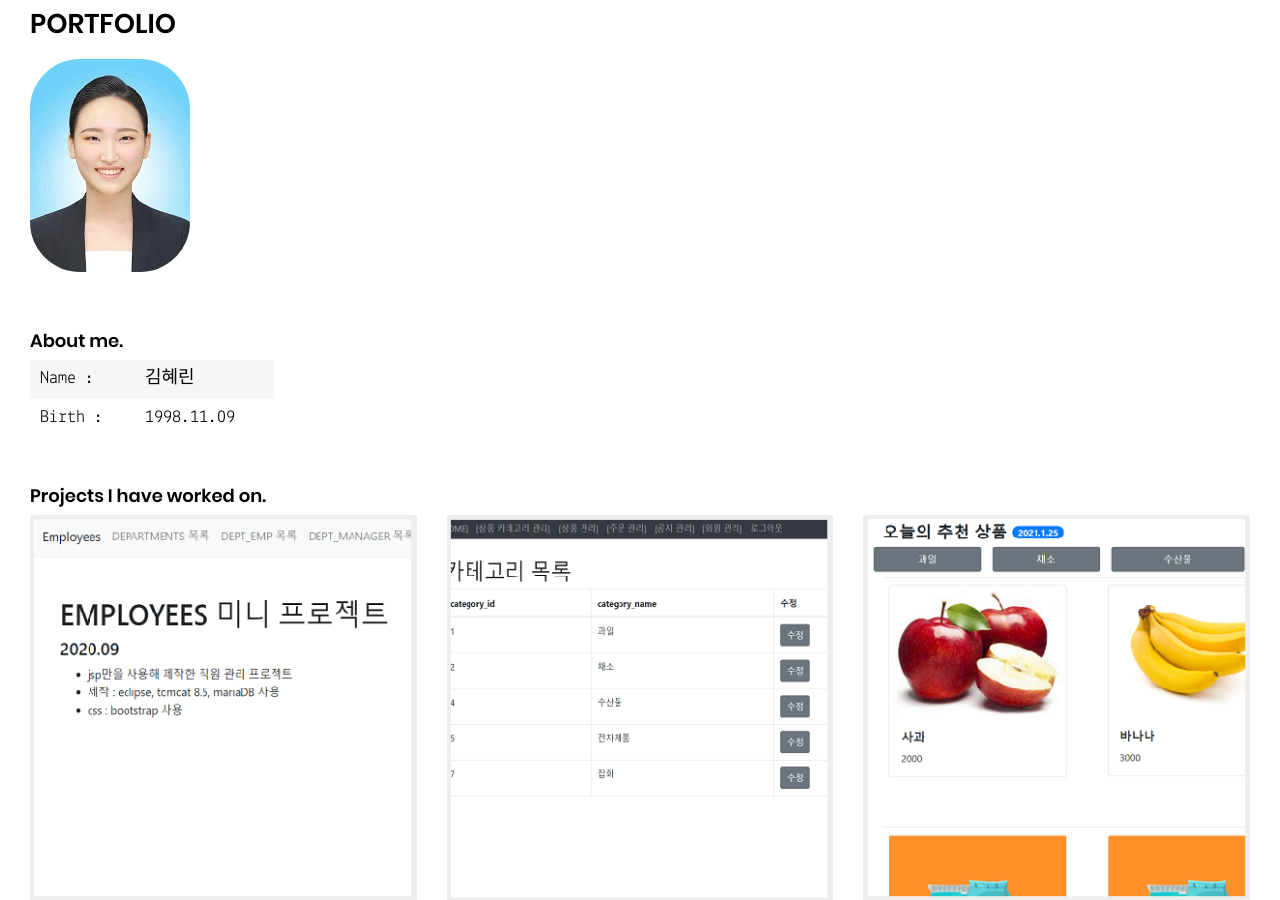
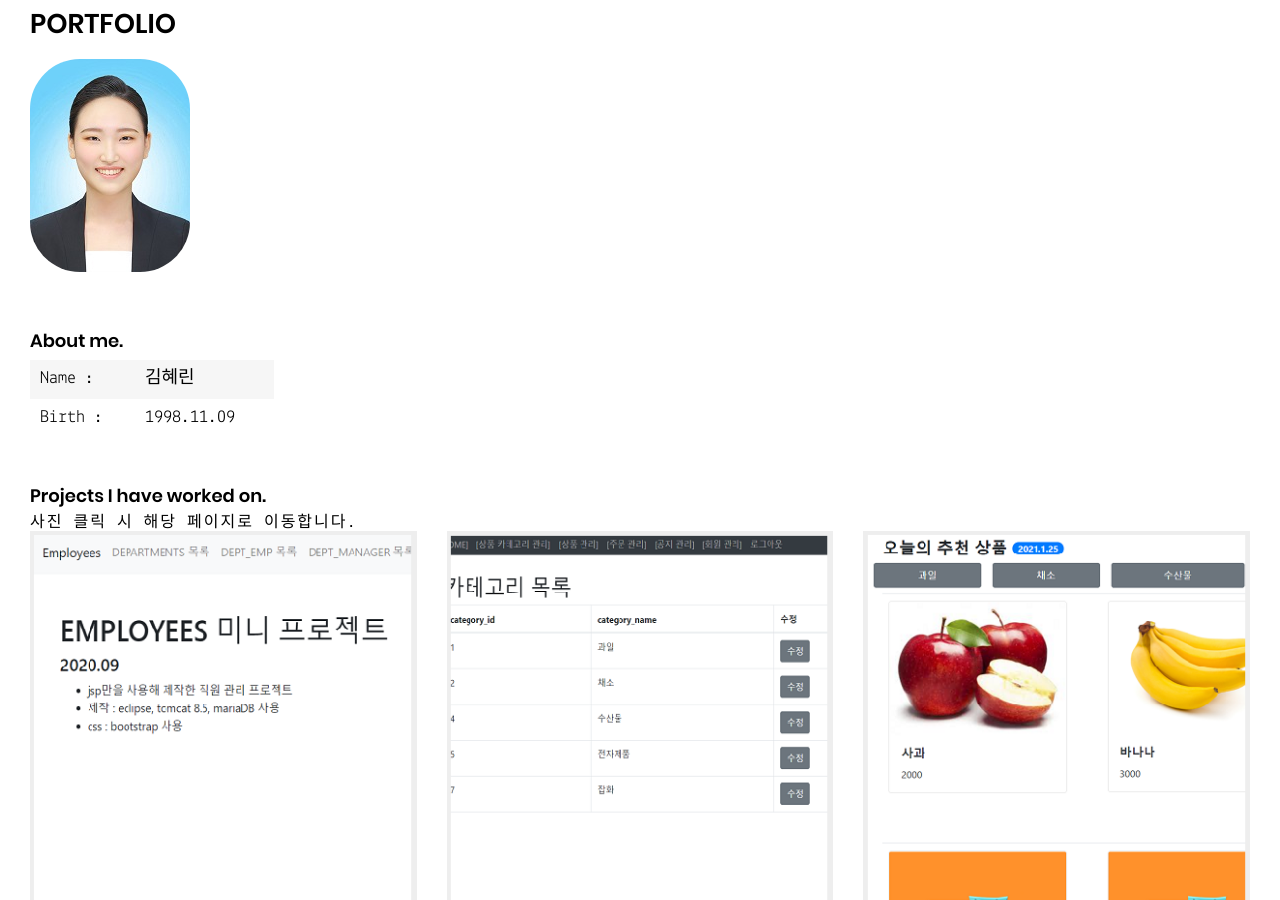
Before and after one commit to heairin1008/heairin1008.github.io, a Jekyll site: the page built from index.html, in a window 1280 px wide and 900 px high. Built offline with Jekyll 4.4.1, drawn with Linux system fonts in a browser that asks for light colours.

Commit message:
Update index.html

```diff
--- a/index.html
+++ b/index.html
@@ -30,6 +30,7 @@
 		<section class="projects">
 			<div class="container">
 				<h3>Projects I have worked on.</h3>
+				<span class="h2">사진 클릭 시 해당 페이지로 이동합니다.</span>
 				<ul class="projects-list">
 					{% for item in site.categories.projects reversed %}
 						<li>
```
